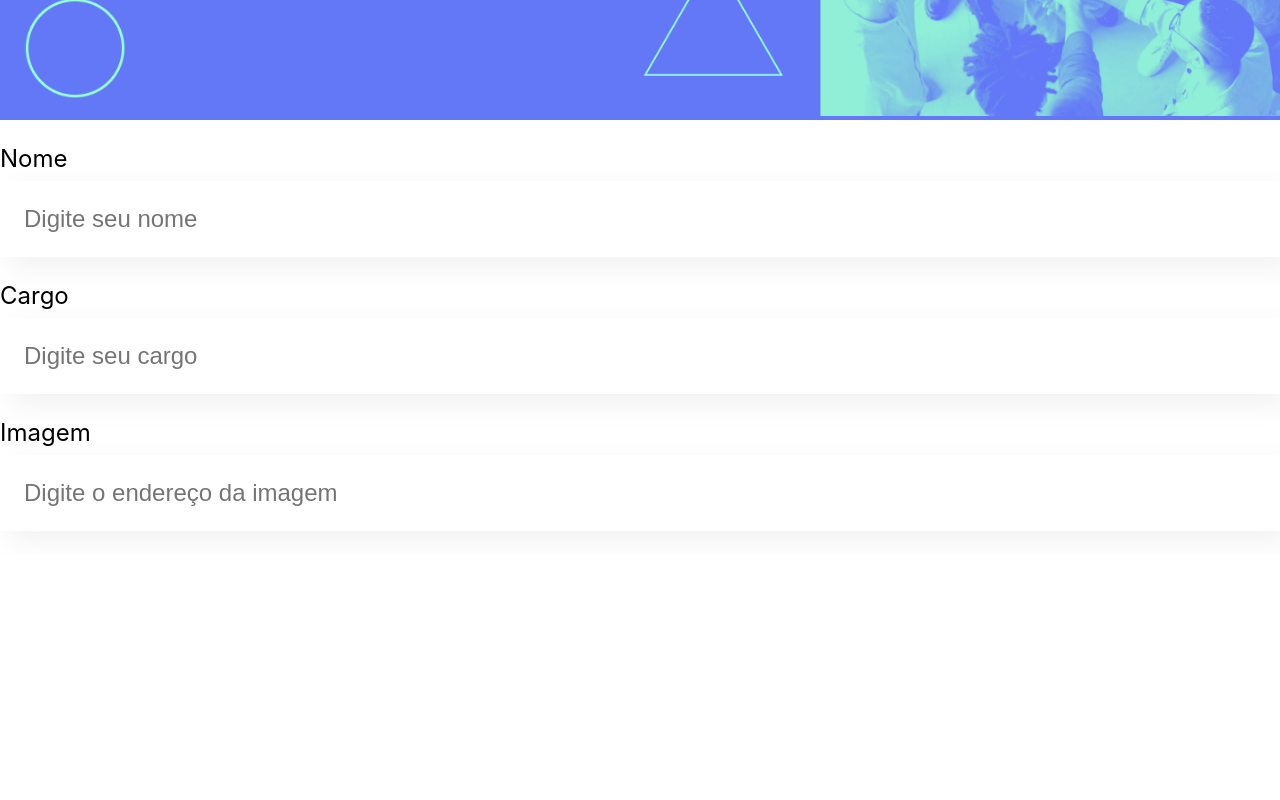
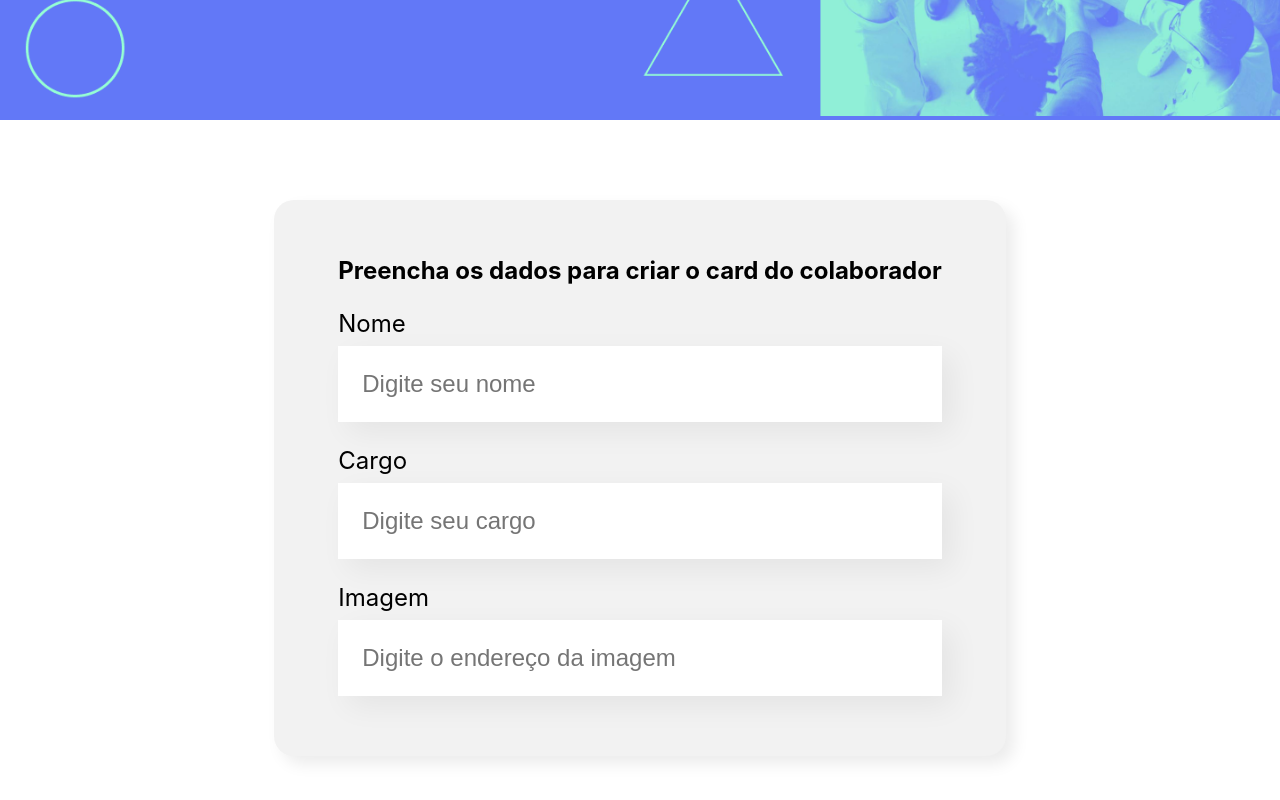
Before and after one commit to luizfelipetozatti/organo, a React (Create React App) app: page / in a window 1280 px wide. Shown: the part 378-1178 px from the top of the page. Before the commit the page ends 933 px from the top, so only its background shows below. Built offline with nearby package versions, Linux system fonts and the light colour scheme.

Commit message:
create FormContainer

```diff
--- a/src/App.js
+++ b/src/App.js
@@ -1,13 +1,11 @@
 import Banner from './components/Banner';
-import InputText from './components/InputText';
+import FormContainer from './components/FormContainer';
 
 function App() {
   return (
     <div className="App">
       <Banner />
-      <InputText label="Nome" placeholder="Digite seu nome"/>
-      <InputText label="Cargo" placeholder="Digite seu cargo"/>
-      <InputText label="Imagem" placeholder="Digite o endereço da imagem"/>
+      <FormContainer />
     </div>
   );
 }
--- /dev/null
+++ b/src/components/FormContainer/FormContainer.css
@@ -0,0 +1,13 @@
+.form-container {
+  display: flex;
+  justify-content: center;
+  margin: 80px 0;
+}
+
+.form-container form{
+  max-width: 80%;
+  background-color: #f2f2f2;
+  border-radius: 20px;
+  padding: 36px 64px;
+  box-shadow: 8px 8px 16px rgba(0, 0, 0, 0.08);
+}
--- /dev/null
+++ b/src/components/FormContainer/index.js
@@ -0,0 +1,17 @@
+import InputText from '../InputText';
+import './FormContainer.css'
+
+const FormContainer = () => {
+  return (
+    <section className="form-container">
+      <form>
+        <h2>Preencha os dados para criar o card do colaborador</h2>
+        <InputText label="Nome" placeholder="Digite seu nome"/>
+        <InputText label="Cargo" placeholder="Digite seu cargo"/>
+        <InputText label="Imagem" placeholder="Digite o endereço da imagem"/>
+      </form>
+    </section>
+  )
+}
+
+export default FormContainer
```
